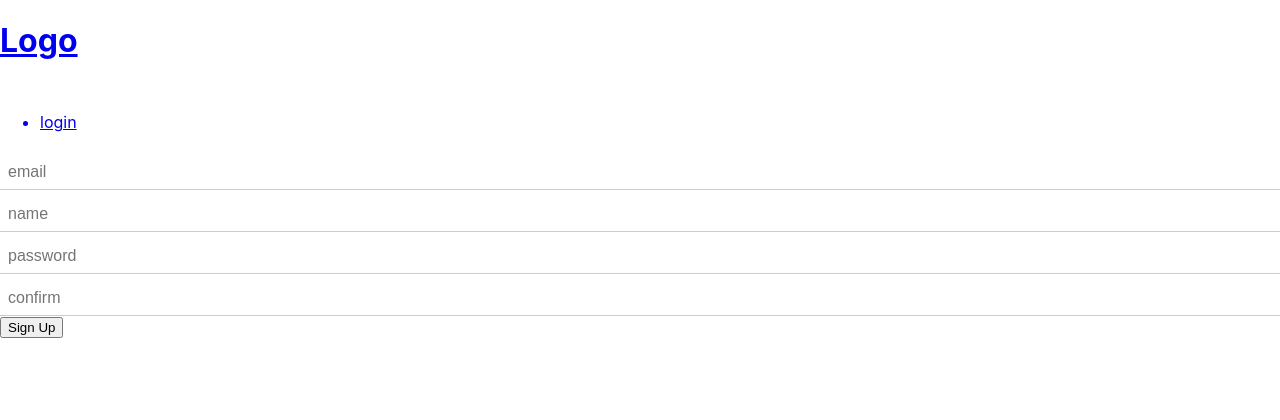
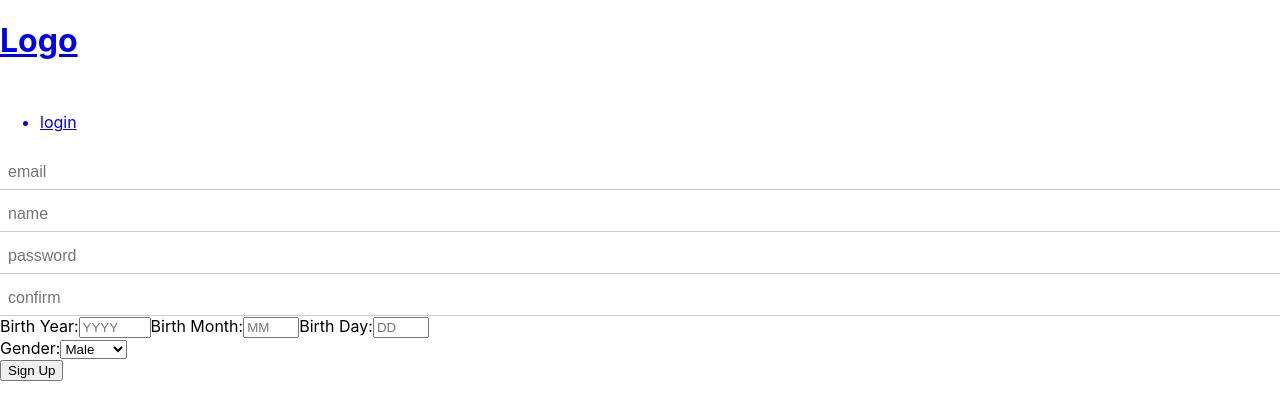
Before and after one commit to devyourown/e-commerce-frontend, a React (Create React App) app: page /signUp in a window 1280 px wide. Shown: the top 420 px of the page. Built offline with nearby package versions, Linux system fonts and the light colour scheme.

Commit message:
feat(LoginPage) : 회원가입 페이지 등록 정보 추가

```diff
--- a/src/api.tsx
+++ b/src/api.tsx
@@ -10,11 +10,19 @@ export interface LoginInfo {
     password: string;
 }
 
+export enum Gender {
+    Male,
+    Female,
+    Other,
+}
+
 export type singUpInfo = {
     email : string,
     username : string,
     password : string,
     confirmPassword : string,
+    birth? : number,
+    gender : Gender,
 }
 
 
--- a/src/components/SignUpPage.tsx
+++ b/src/components/SignUpPage.tsx
@@ -1,22 +1,24 @@
-import React, { useState } from "react";
-import {signUpApi, singUpInfo} from "../api";
+import React, {useState} from "react";
+import {Gender, signUpApi, singUpInfo} from "../api";
 import useAsync from "../hooks/useAsync";
 
 
 function SignUpPage() {
-    const initState : singUpInfo = {
-      email : "" ,
-      username : "",
-      password : "",
-      confirmPassword  : "",
+    const initState: singUpInfo = {
+        email: "",
+        username: "",
+        password: "",
+        confirmPassword: "",
+        birth: 0,
+        gender: Gender.Male,
     }
     const [values, setValues] = useState(initState);
 
     const [isLoading, loadingError, signUpApiAsync] = useAsync(signUpApi);
 
     const handleValuesChange = (event: React.ChangeEvent<HTMLInputElement>) => {
-    const { name, value } = event.target;
-    setValues((prevState) => ({ ...prevState, [name]: value }));
+        const {name, value} = event.target;
+        setValues((prevState) => ({...prevState, [name]: value}));
     };
 
     const handleSignUp = async (event: React.FormEvent<HTMLFormElement>) => {
@@ -28,7 +30,7 @@ function SignUpPage() {
 
     async function handleSignUpApi() {
         // email 값 확인하기
-    const { email, password, confirmPassword } = values;
+        const {email, password, confirmPassword} = values;
 
         const regex = /^[a-zA-Z0-9+-_.]+@[a-zA-Z0-9-]+\.[a-zA-Z0-9-.]+$/;
 
@@ -87,6 +89,27 @@ function SignUpPage() {
                 onChange={handleValuesChange}
                 placeholder="confirm"
             />
+            <div className={"birth-input"}>
+                <label htmlFor="birth_year">Birth Year:</label>
+                <input type="number" id="birth_year" name="birth_year" placeholder="YYYY" min="1900" max="9999" required
+                       onChange={handleValuesChange}/>
+
+                <label htmlFor="birth_month">Birth Month:</label>
+                <input type="number" id="birth_month" name="birth_month" placeholder="MM" min="1" max="12" required
+                       onChange={handleValuesChange}/>
+
+                <label htmlFor="birth_day">Birth Day:</label>
+                <input type="number" id="birth_day" name="birth_day" placeholder="DD" min="1" max="31" required
+                       onChange={handleValuesChange}/>
+            </div>
+            <div className={"gender-input"} onChange={handleValuesChange}>
+                <label htmlFor="gender">Gender:</label>
+                <select id="gender" name="gender">
+                    <option value={Gender.Male}>Male</option>
+                    <option value={Gender.Female}>Female</option>
+                    <option value={Gender.Other}>Other</option>
+                </select>
+            </div>
             <button disabled={isLoading}>Sign Up</button>
             {loadingError?.message ? <p>loadingError.message</p> : undefined}
         </form>
```
Lines whose indentation alone changed are shown as unchanged.
